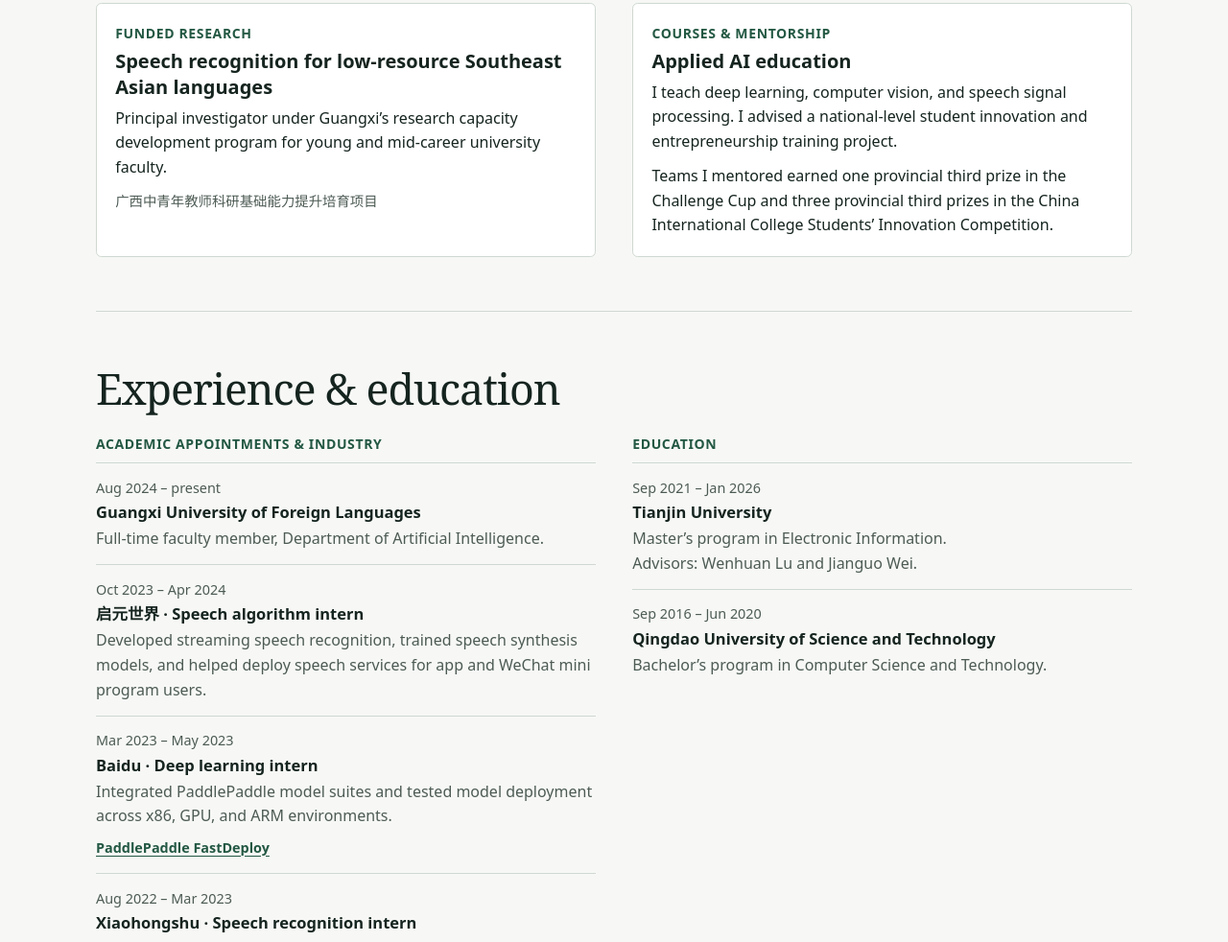
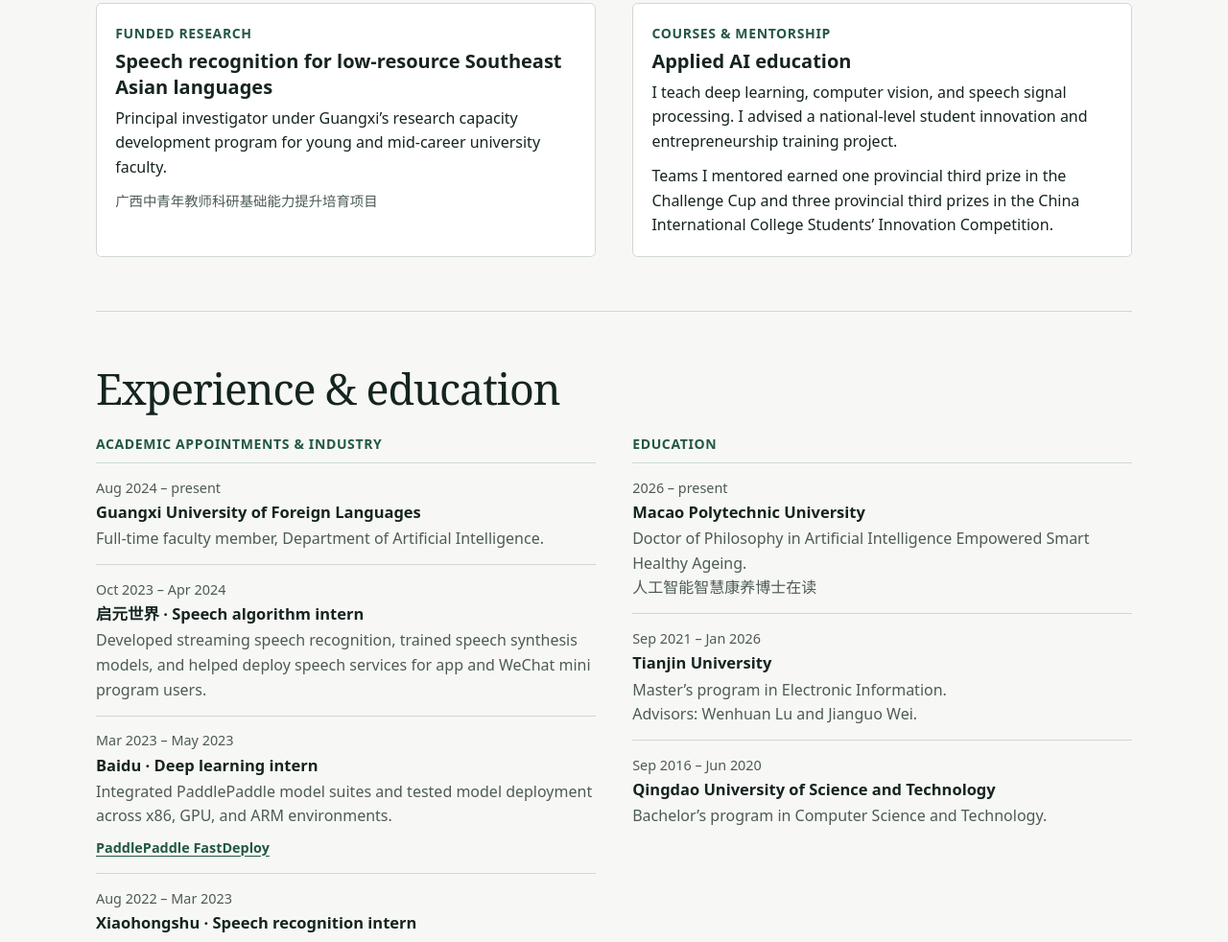
Before and after one commit to linyangshi/linyangshi.github.io, a plain HTML site: page index.html in a window 1280 px wide. Shown: the part 1444-2426 px from the top of the page at 96% size. Drawn offline with Linux system fonts and the light colour scheme.

Commit message:
Show Yangshi Lin’s current doctoral studies
Add the Macao Polytechnic University doctoral programme and the 2026 start date to the homepage and education section.

Tested: Validated both affiliations, the official programme title, education order, and the existing NSS/MIC entry.

```diff
--- a/index.html
+++ b/index.html
@@ -4,7 +4,7 @@
   <meta charset="utf-8">
   <meta name="viewport" content="width=device-width, initial-scale=1">
   <title>Yangshi Lin (林洋仕) | Academic Homepage</title>
-  <meta name="description" content="Yangshi Lin, AI faculty member at Guangxi University of Foreign Languages. Research on low-resource speech recognition and SPECT/CT medical image analysis.">
+  <meta name="description" content="Yangshi Lin, PhD student at Macao Polytechnic University and AI faculty member at Guangxi University of Foreign Languages. Research in speech recognition and medical imaging.">
   <meta property="og:title" content="Yangshi Lin (林洋仕) | Academic Homepage">
   <meta property="og:description" content="Research, publications, and teaching in speech recognition and medical imaging.">
   <meta property="og:type" content="website">
@@ -34,7 +34,8 @@
       <div class="intro-bio">
         <p class="name-native" lang="zh-Hans">林洋仕</p>
         <h1 id="name">Yangshi Lin</h1>
-        <p class="affiliation">AI faculty member, Guangxi University of Foreign Languages</p>
+        <p class="affiliation">PhD student, Macao Polytechnic University<br>
+          AI faculty member, Guangxi University of Foreign Languages</p>
         <p class="lede">I develop machine learning methods for speech recognition and medical imaging, with an interest in how acoustic, linguistic, and anatomical context can improve predictions.</p>
         <a class="text-link" href="https://github.com/linyangshi">GitHub profile</a>
       </div>
@@ -142,6 +143,12 @@
           <h3 class="list-heading">Education</h3>
           <ul class="timeline">
             <li>
+              <p class="period"><time datetime="2026">2026</time> – present</p>
+              <h4>Macao Polytechnic University</h4>
+              <p>Doctor of Philosophy in Artificial Intelligence Empowered Smart Healthy Ageing.</p>
+              <p lang="zh-Hans">人工智能智慧康养博士在读</p>
+            </li>
+            <li>
               <p class="period"><time datetime="2021-09">Sep 2021</time> – <time datetime="2026-01">Jan 2026</time></p>
               <h4>Tianjin University</h4>
               <p>Master’s program in Electronic Information.</p>
```
